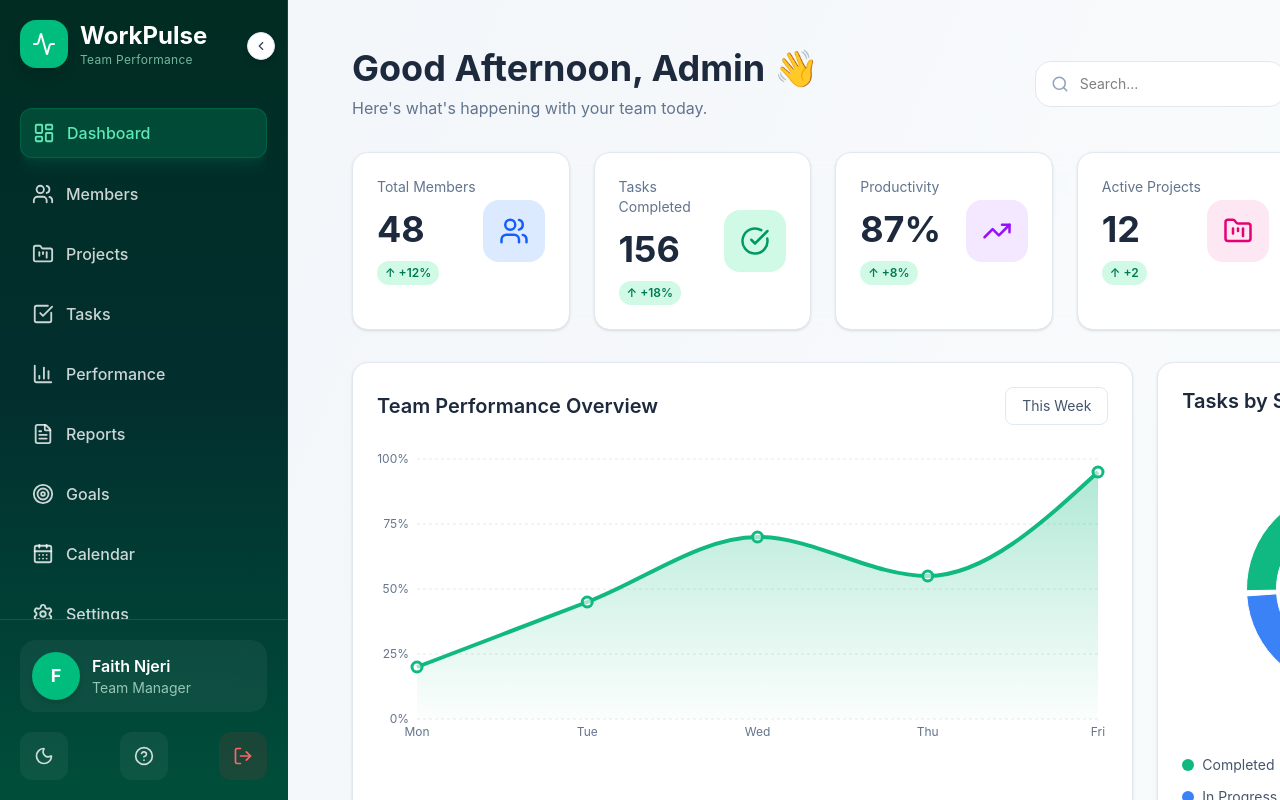
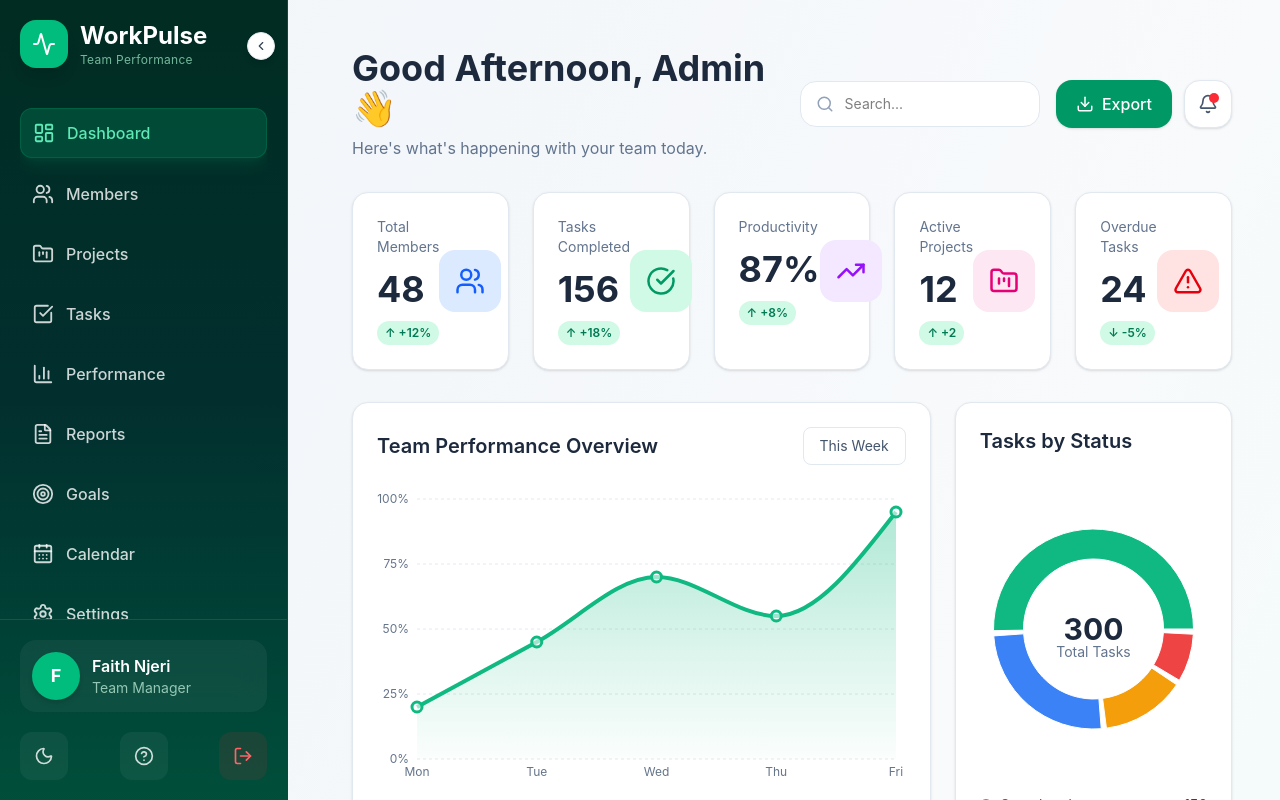
Before and after one commit to fn-ui/skf-team-performance-dashboard, a React (Vite) app in the folder frontend/: page / in a window 1280 px wide. Shown: the top 800 px of the page. Built offline with nearby package versions, Linux system fonts and the light colour scheme.

Commit message:
minor changes

```diff
--- a/frontend/src/components/layout/Layout.jsx
+++ b/frontend/src/components/layout/Layout.jsx
@@ -49,7 +49,7 @@ function Layout({ children }) {
       {/* PAGE CONTENT */}
       <main
         className={`
-          w-full
+
           min-h-screen
           transition-all duration-300
           overflow-x-hidden
--- a/frontend/src/components/layout/Sidebar.jsx
+++ b/frontend/src/components/layout/Sidebar.jsx
@@ -196,8 +196,13 @@ function Sidebar({
 
               return (
                 <Link
-                  key={index}
-                  to={menu.path}
+            key={index}
+            to={menu.path}
+            onClick={() => {
+              if (window.innerWidth < 1024) {
+                setMobileOpen(false);
+              }
+            }}
                   className={`
                     group flex items-center rounded-xl p-3 w-full overflow-hidden
                     transition-all duration-300
--- a/frontend/src/pages/Dashboard.jsx
+++ b/frontend/src/pages/Dashboard.jsx
@@ -108,7 +108,7 @@ if (hour < 12) {
 
   {/* LEFT SIDE */}
   <div>
-    <h1 className="text-2xl sm:text-3xl xl:text-4xl font-bold text-slate-800 dark:text-white transition-colors duration-300">
+    <h1 className="mt-16 lg:mt-0 text-2xl sm:text-3xl xl:text-4xl font-bold text-slate-800 dark:text-white transition-colors duration-300">
   {greeting}, Admin 👋
 </h1>
 
@@ -131,29 +131,35 @@ if (hour < 12) {
       <input
         type="text"
         placeholder="Search..."
-        className="w-full sm:w-[250px] rounded-2xl border border-slate-200 bg-white py-3 pl-11 pr-4 text-sm outline-none transition focus:border-emerald-500 focus:ring-2 focus:ring-emerald-100 dark:bg-zinc-900 dark:border-zinc-800 dark:text-white dark:placeholder:text-zinc-500"
+        className="w-full rounded-2xl border border-slate-200 bg-white py-3 pl-11 pr-4 text-sm outline-none transition focus:border-emerald-500 focus:ring-2 focus:ring-emerald-100 dark:bg-zinc-900 dark:border-zinc-800 dark:text-white dark:placeholder:text-zinc-500"
       />
 
     </div>
+
+{/* ACTION BUTTONS */}
+<div className="flex items-center gap-3 w-full sm:w-auto">
+
   {/* EXPORT REPORT BUTTON */}
-<button className="flex items-center justify-center gap-2 whitespace-nowrap rounded-2xl bg-emerald-600 px-5 py-3 text-white shadow-sm transition hover:bg-emerald-700">
+  <button className="flex-1 sm:flex-none flex items-center justify-center gap-2 whitespace-nowrap rounded-2xl bg-emerald-600 px-5 py-3 text-white shadow-sm transition hover:bg-emerald-700">
 
     <Download size={18} />
 
-  <span className="hidden sm:block font-medium">
-    Export Report
+    <span className="font-medium">
+      Export
     </span>
 
   </button>
+
   {/* NOTIFICATION BUTTON */}
   <button className="relative flex h-12 w-12 items-center justify-center rounded-2xl bg-white border border-slate-200 text-slate-600 shadow-sm transition hover:bg-slate-50 dark:bg-zinc-900 dark:border-zinc-800 dark:text-zinc-300 dark:hover:bg-zinc-800">
 
     <Bell size={20} />
 
-      {/* NOTIFICATION DOT */}
     <span className="absolute right-3 top-3 h-2.5 w-2.5 rounded-full bg-red-500" />
 
   </button>
+
+</div>
 
 
 
@@ -162,7 +168,7 @@ if (hour < 12) {
 </div>
 
         {/* Stats Cards */}
-        <div className="grid grid-cols-1 sm:grid-cols-2 xl:grid-cols-5 gap-6 hover:shadow-xl hover:-translate-y-1 transition-all duration-300 backdrop-blur-sm">
+        <div className="grid grid-cols-1 sm:grid-cols-2 xl:grid-cols-5 gap-6 hover:shadow-xl hover:-translate-y-1 transition-all duration-300">
 
   {stats.map((card, index) => {
     const Icon = card.icon;
@@ -179,7 +185,7 @@ if (hour < 12) {
               {card.title}
             </p>
 
-           <h2 className="mt-3 text-2xl sm:text-3xl xl:text-4xl font-bold text-slate-800 dark:text-white">
+           <h2 className={`text-2xl sm:text-3xl xl:text-4xl font-bold mt-3 ${darkMode ? "text-white" : "text-slate-800"}`}>
               {card.value}
             </h2>
 
@@ -360,7 +366,7 @@ if (hour < 12) {
         <Label
           value={taskData.reduce((acc, item) => acc + item.value, 0)}
           position="center"
-          fill={darkMode ? "#fff" : "#1e293b"}
+          className={`${darkMode ? "fill-white" : "fill-slate-800"} text-3xl font-bold`}
         />
 
         {/* TEXT BELOW */}
```
Lines whose indentation alone changed are shown as unchanged.
